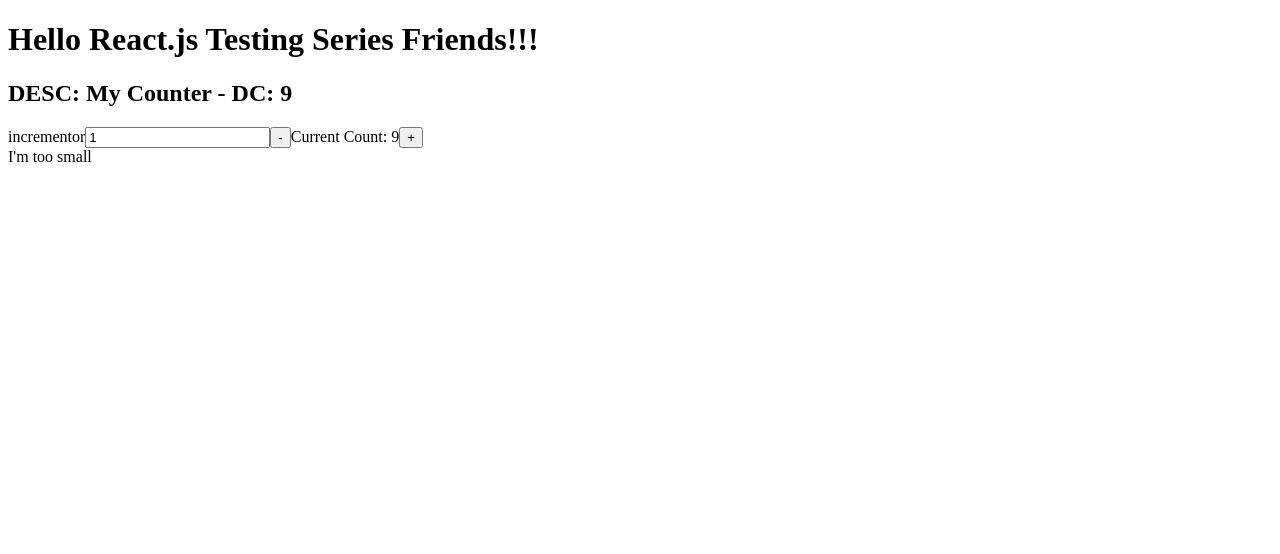
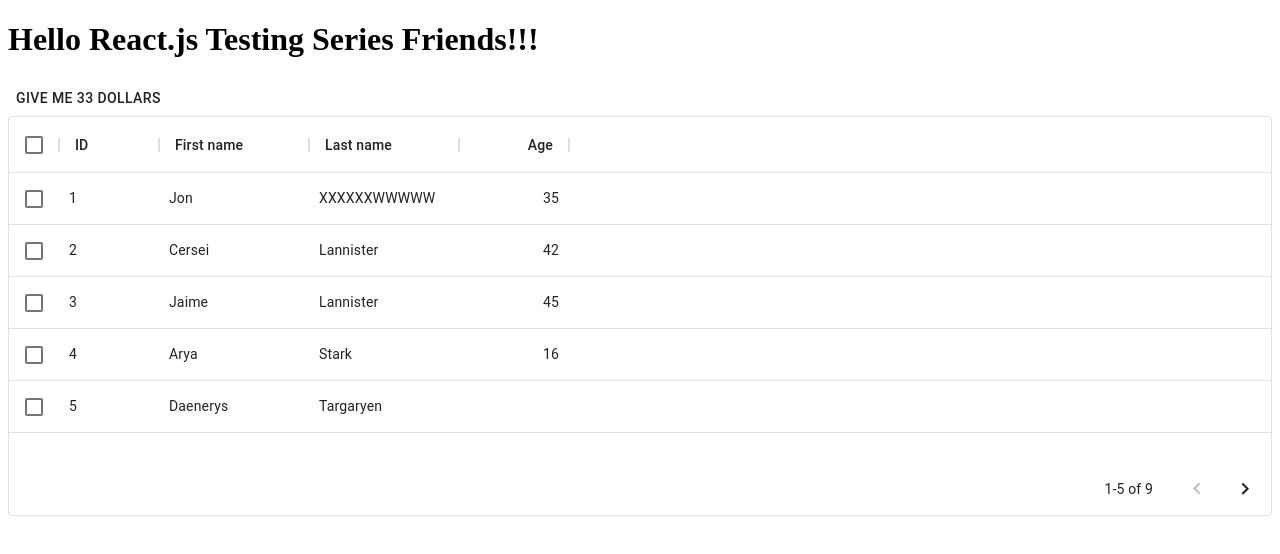
Before and after one commit to MinaMalak-cmd/React-Testing, a Next.js app: page / in a window 1280 px wide. Shown: the top 554 px of the page. Built offline with nearby package versions, Linux system fonts and the light colour scheme.

Commit message:
add material UI

```diff
--- a/package.json
+++ b/package.json
@@ -15,8 +15,14 @@
     "pre-commit": "lint-staged"
   },
   "dependencies": {
+    "@emotion/react": "^11.8.2",
+    "@emotion/styled": "^11.8.1",
+    "@material-ui/core": "^4.12.3",
+    "@material-ui/data-grid": "^4.0.0-alpha.37",
+    "@mui/material": "^5.5.1",
     "eslint-plugin-jest": "^26.1.1",
     "eslint-plugin-testing-library": "^5.0.5",
+    "material-ui": "^0.20.2",
     "next": "12.1.0",
     "react": "17.0.2",
     "react-dom": "17.0.2",
--- /dev/null
+++ b/src/Examples/Example2/Example2.tsx
@@ -0,0 +1,59 @@
+import { Button } from "@material-ui/core";
+import { DataGrid } from "@material-ui/data-grid";
+import React from "react";
+
+export const columns = [
+  { field: "id", headerName: "ID", width: 100 },
+  {
+    field: "firstName",
+    headerName: "First name",
+    width: 150,
+    editable: true,
+  },
+  {
+    field: "lastName",
+    headerName: "Last name",
+    width: 150,
+    editable: true,
+  },
+  {
+    field: "age",
+    headerName: "Age",
+    type: "number",
+    width: 110,
+    editable: true,
+  },
+];
+
+export const rows = [
+  { id: 1, lastName: "XXXXXXWWWWW", firstName: "Jon", age: 35 },
+  { id: 2, lastName: "Lannister", firstName: "Cersei", age: 42 },
+  { id: 3, lastName: "Lannister", firstName: "Jaime", age: 45 },
+  { id: 4, lastName: "Stark", firstName: "Arya", age: 16 },
+  { id: 5, lastName: "Targaryen", firstName: "Daenerys", age: null },
+  { id: 6, lastName: "Melisandre", firstName: null, age: 150 },
+  { id: 7, lastName: "Clifford", firstName: "Ferrara", age: 44 },
+  { id: 8, lastName: "Frances", firstName: "Rossini", age: 36 },
+  { id: 9, lastName: "Roxie", firstName: "Harvey", age: 65 },
+];
+
+export interface Example2Props {
+  onMoney: (n: number) => void;
+}
+
+export function Example2({ onMoney }: Example2Props) {
+  return (
+    <div>
+      <Button onClick={() => onMoney(33)}>Give me 33 dollars</Button>
+
+      <div style={{ height: 400, width: "100%" }}>
+        <DataGrid
+          rows={rows}
+          columns={columns}
+          pageSize={5}
+          checkboxSelection
+        />
+      </div>
+    </div>
+  );
+}
--- /dev/null
+++ b/src/Examples/Example2/index.tsx
@@ -0,0 +1 @@
+export * from "./Example2";
--- a/src/pages/index.tsx
+++ b/src/pages/index.tsx
@@ -1,10 +1,12 @@
 import { Counter } from "../Components/Counter";
+import { Example2 } from "../Examples/Example2/Example2";
 
 export default function Home() {
   return (
     <div>
       <h1>Hello React.js Testing Series Friends!!!</h1>
-      <Counter description="My Counter" defaultCount={9} />
+      {/* <Counter description="My Counter" defaultCount={9} /> */}
+      <Example2 onMoney={(e: number) => console.log(e)} />
     </div>
   );
 }
```
Also changed, not shown: 2 other files (tests, documents, lock files or other folders).
